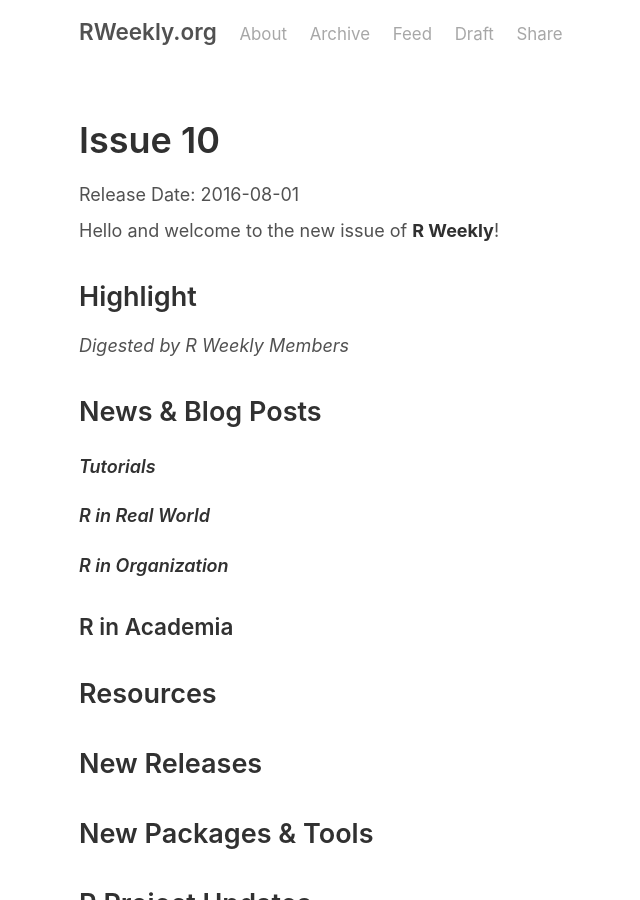
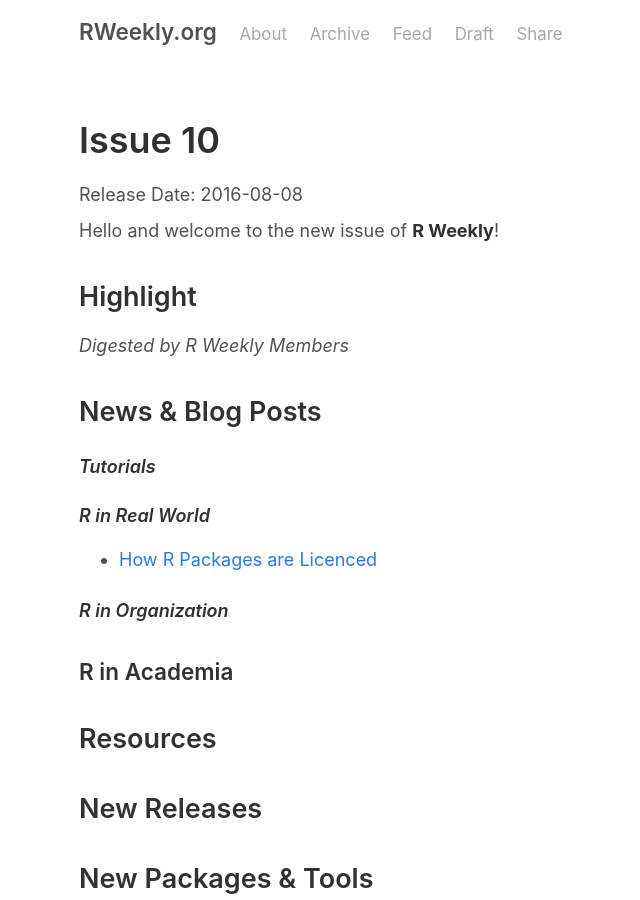
Before and after one commit to rweekly/rweekly.org, a Jekyll site: the page built from draft.md, in a window 1280 px wide and 900 px high. Shown: the whole window, without its empty margins (246-886 px from the left). Built offline with Jekyll 4.4.1, drawn with Linux system fonts in a browser that asks for light colours; comment, search, counter and statistics services are not loaded.

Commit message:
Update release data and added a link

```diff
--- a/draft.md
+++ b/draft.md
@@ -3,7 +3,7 @@
 title: Issue 10
 ---
 
-Release Date: 2016-08-01
+Release Date: 2016-08-08
 
 Hello and welcome to the new issue of **R Weekly**!
 
@@ -24,7 +24,7 @@
 
 #### R in Real World
 
-
+- [How R Packages are Licenced](http://seankross.com/2016/08/02/How-R-Packages-are-Licensed.html)
 
 #### R in Organization
 
```
